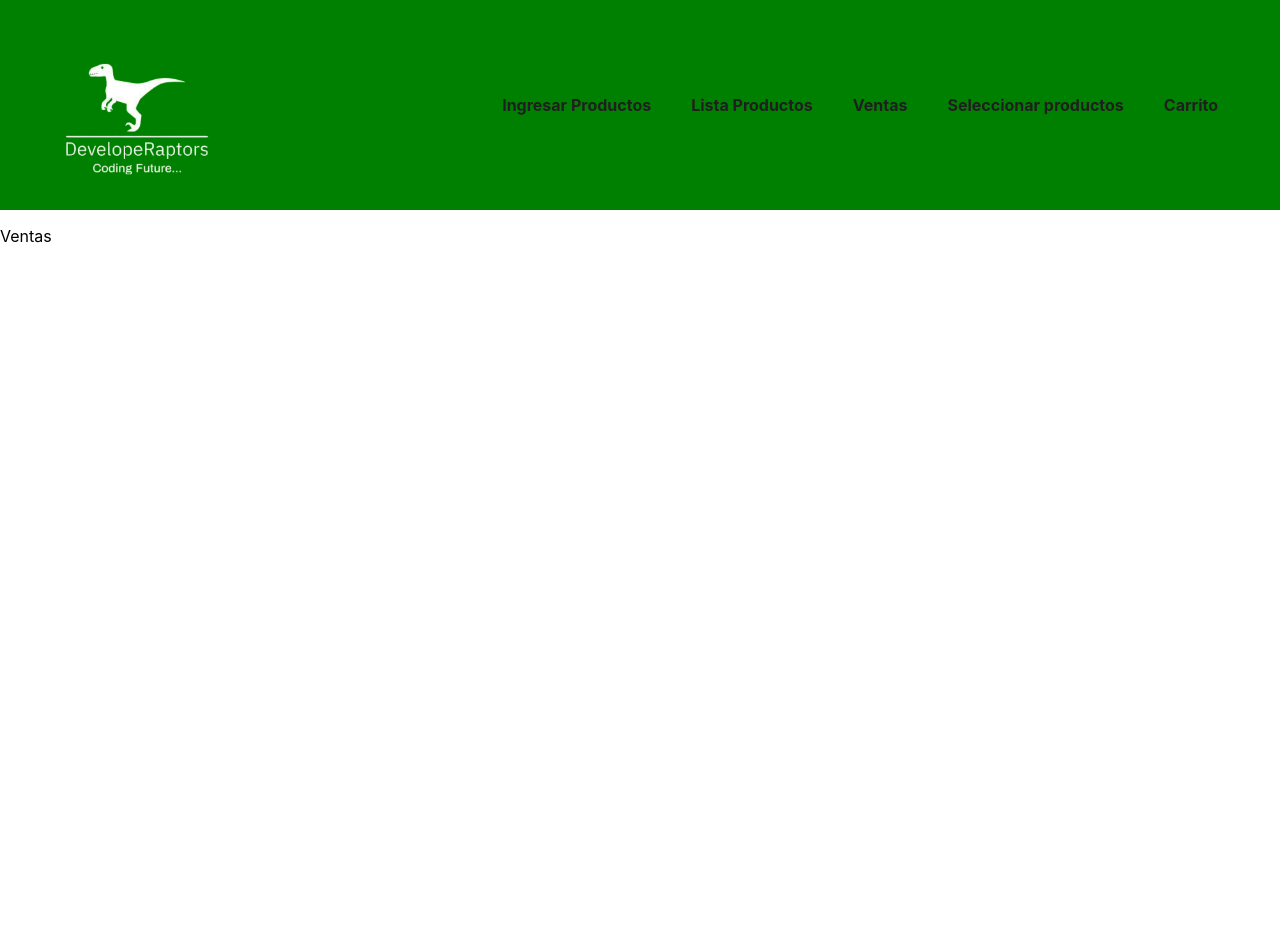
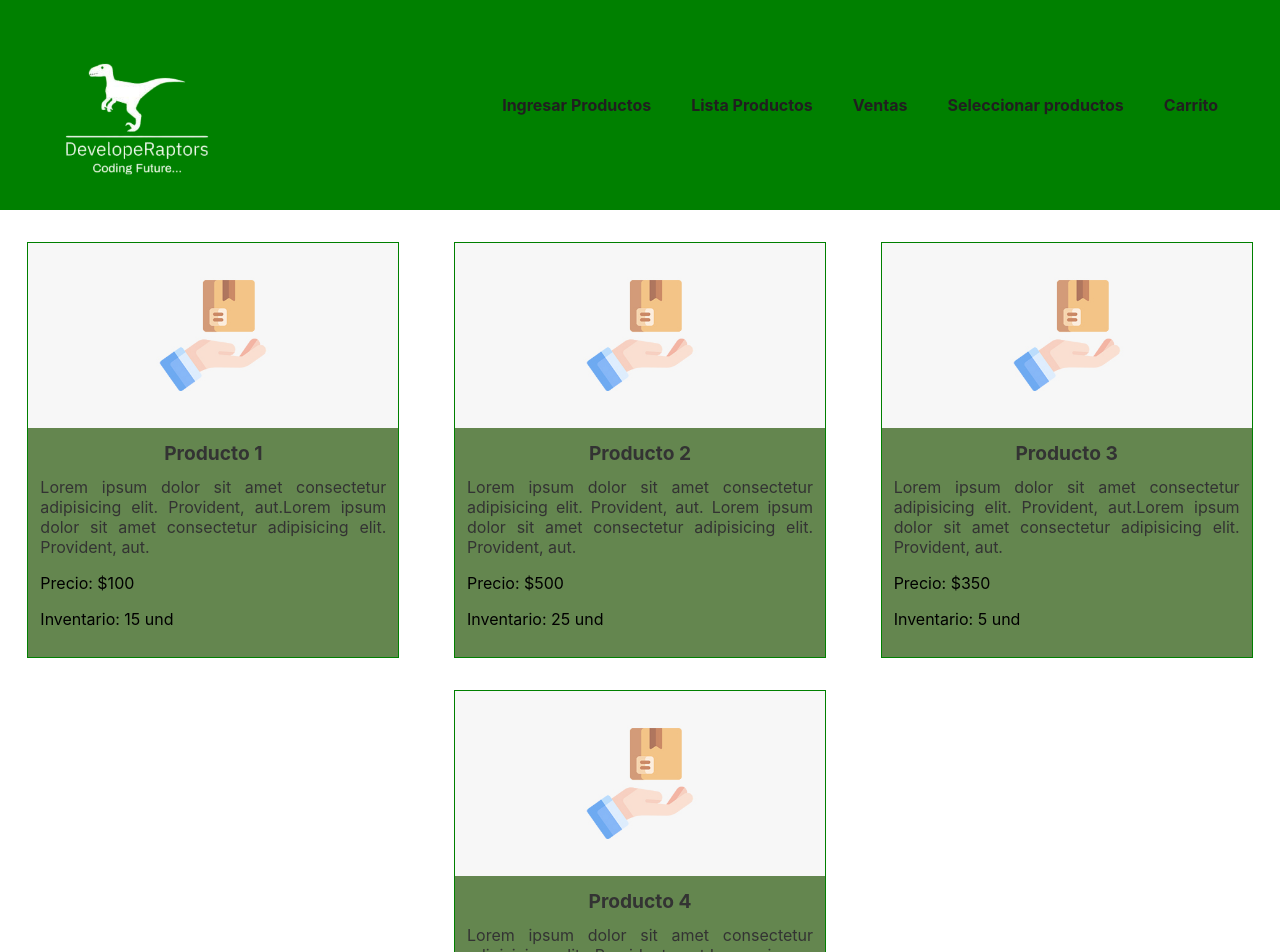
Before and after one commit to DevelopeRaptors/Desarrollo-Web-Mintic-, a React (Create React App) app in the folder raptor-shop/: page /ventasRealizadas in a window 1280 px wide. Shown: the top 952 px of the page. Before the commit the page ends 800 px from the top, so only its background shows below. Built offline with nearby package versions, Linux system fonts and the light colour scheme.

Commit message:
vista de ventas creada

```diff
--- a/raptor-shop/src/App.js
+++ b/raptor-shop/src/App.js
@@ -9,6 +9,7 @@ import ListaProductos from './Components/ListaProductos';
 import VentasRealizadas from './Components/VentasRealizadas';
 import SelecionarProductos from './Components/SelecionarProductos';
 import CarritoCompras from './Components/CarritoCompras';
+
 
 function App() {
   return (
--- a/raptor-shop/src/Components/ListaProductos.js
+++ b/raptor-shop/src/Components/ListaProductos.js
@@ -15,6 +15,10 @@ export default class ListaProductos extends React.Component{
                             <p>Lorem ipsum dolor sit amet consectetur adipisicing elit. Provident, aut.Lorem ipsum dolor sit amet consectetur adipisicing elit. Provident, aut.
                             </p>
                         </div>
+                        <div>
+                            <p>Precio: $100</p>
+                            <p>Inventario: 15 und</p>
+                        </div>
                         <button> COMPRAR
                         </button>
                     </div>
@@ -28,6 +32,10 @@ export default class ListaProductos extends React.Component{
                         <div class="populares__card___descripcion">
                             <p>Lorem ipsum dolor sit amet consectetur adipisicing elit. Provident, aut. Lorem ipsum dolor sit amet consectetur adipisicing elit. Provident, aut.
                             </p>
+                        </div>
+                        <div>
+                            <p>Precio: $500</p>
+                            <p>Inventario: 25 und</p>
                         </div>
                         <button class="botones-comprar"> COMPRAR
                         </button>
@@ -43,6 +51,10 @@ export default class ListaProductos extends React.Component{
                             <p>Lorem ipsum dolor sit amet consectetur adipisicing elit. Provident, aut.Lorem ipsum dolor sit amet consectetur adipisicing elit. Provident, aut.
                             </p>
                         </div>
+                        <div>
+                            <p>Precio: $350</p>
+                            <p>Inventario: 5 und</p>
+                        </div>
                         <button> COMPRAR
                         </button>
                     </div>
@@ -56,6 +68,10 @@ export default class ListaProductos extends React.Component{
                         <div class="populares__card___descripcion">
                             <p>Lorem ipsum dolor sit amet consectetur adipisicing elit. Provident, aut.Lorem ipsum dolor sit amet consectetur adipisicing elit. Provident, aut.</p>
                         </div>
+                        <div>
+                            <p>Precio: $10</p>
+                            <p>Inventario: 5 und</p>
+                        </div>
                         <button> COMPRAR
                         </button>
                     </div>
--- a/raptor-shop/src/Components/VentasRealizadas.js
+++ b/raptor-shop/src/Components/VentasRealizadas.js
@@ -1,11 +1,75 @@
 import React from 'react';
+import producto from '../Img/icono-producto.jpg';
 
-const VentasRealizadas = () => {
-    return (
-        <div>
-            <p>Ventas</p>
-        </div>
-    )
+export default class ListaProductosVentas extends React.Component{
+    render(){
+        return(
+            <div class="populares__contenido">
+                <div class="populares__card">
+                    <img className='populares__card___imagen' src={producto} alt={"logo"}></img>
+                    <div class="populares__card___base">
+                        <div class="populares__card___header">
+                            <h5 class="populares__card___titulo">Producto 1</h5>
+                        </div>
+                        <div class="populares__card___descripcion">
+                            <p>Lorem ipsum dolor sit amet consectetur adipisicing elit. Provident, aut.Lorem ipsum dolor sit amet consectetur adipisicing elit. Provident, aut.
+                            </p>
+                        </div>
+                        <div>
+                            <p>Precio: $100</p>
+                            <p>Inventario: 15 und</p>
+                        </div>
+                    </div>
+                </div>
+                <div class="populares__card">
+                    <img className='populares__card___imagen' src={producto} alt={"logo"}></img>
+                    <div class="populares__card___base">
+                        <div class="populares__card___header">
+                            <h5 class="populares__card___titulo">Producto 2</h5>
+                        </div>
+                        <div class="populares__card___descripcion">
+                            <p>Lorem ipsum dolor sit amet consectetur adipisicing elit. Provident, aut. Lorem ipsum dolor sit amet consectetur adipisicing elit. Provident, aut.
+                            </p>
+                        </div>
+                        <div>
+                            <p>Precio: $500</p>
+                            <p>Inventario: 25 und</p>
+                        </div>
+                    </div>
+                </div>
+                <div class="populares__card">
+                    <img className='populares__card___imagen' src={producto} alt={"logo"}></img>
+                    <div class="populares__card___base">
+                        <div class="populares__card___header">
+                            <h5 class="populares__card___titulo">Producto 3</h5>
+                        </div>
+                        <div class="populares__card___descripcion">
+                            <p>Lorem ipsum dolor sit amet consectetur adipisicing elit. Provident, aut.Lorem ipsum dolor sit amet consectetur adipisicing elit. Provident, aut.
+                            </p>
+                        </div>
+                        <div>
+                            <p>Precio: $350</p>
+                            <p>Inventario: 5 und</p>
+                        </div>
+
+                    </div>
+                </div>
+                <div class="populares__card">
+                    <img className='populares__card___imagen' src={producto} alt={"logo"}></img>
+                    <div class="populares__card___base">
+                        <div class="populares__card___header">
+                            <h5 class="populares__card___titulo">Producto 4</h5>
+                        </div>
+                        <div class="populares__card___descripcion">
+                            <p>Lorem ipsum dolor sit amet consectetur adipisicing elit. Provident, aut.Lorem ipsum dolor sit amet consectetur adipisicing elit. Provident, aut.</p>
+                        </div>
+                        <div>
+                            <p>Precio: $10</p>
+                            <p>Inventario: 5 und</p>
+                        </div>
+                    </div>
+                </div>
+            </div>
+        )
+    }
 }
-
-export default VentasRealizadas
```
